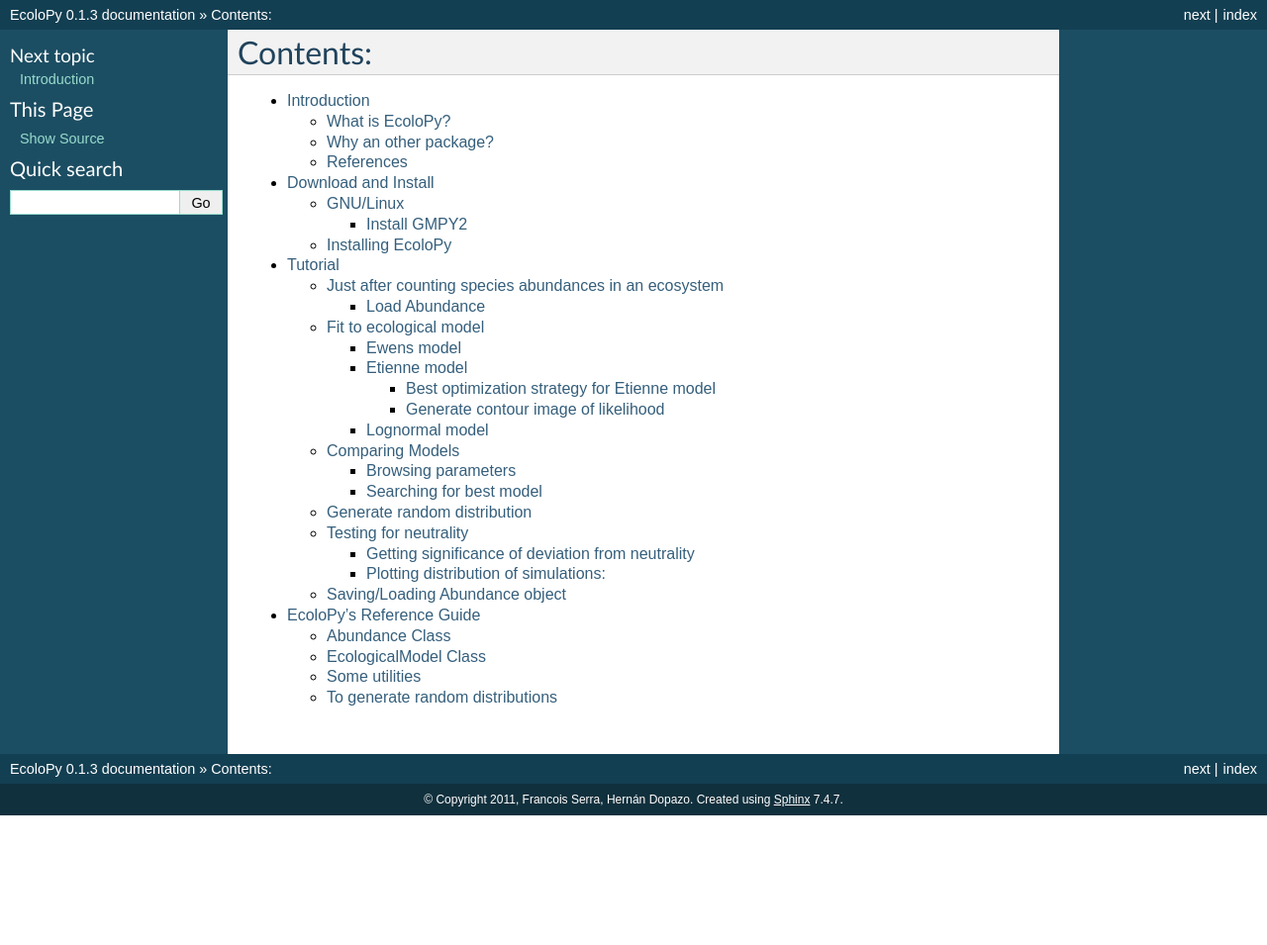
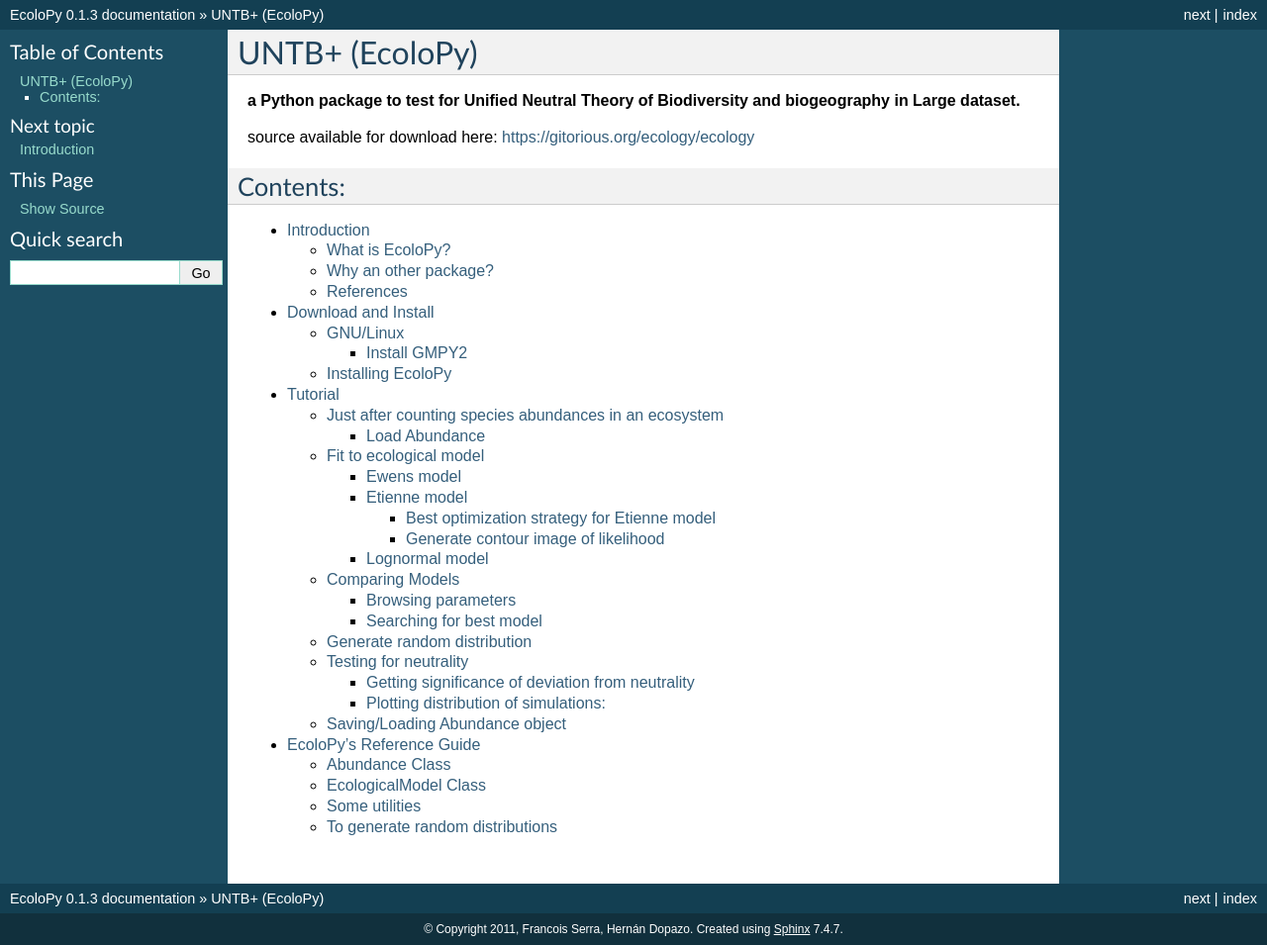
Before and after one commit to fransua/ecolopy, a Sphinx documentation site: the page built from doc/source/index.rst, in a window 1280 px wide. Shown: the whole page at 99% size. Built offline with Sphinx 7.4.7, drawn with Linux system fonts in a browser that asks for light colours; formulas are drawn with MathJax 3; before the commit the page ends 900 px from its top, so only the background shows below that.

Commit message:
mino fix, changed doc

```diff
--- a/doc/source/index.rst
+++ b/doc/source/index.rst
@@ -3,8 +3,16 @@
    You can adapt this file completely to your liking, but it should at least
    contain the root `toctree` directive.
 
+UNTB+ (EcoloPy)
+***************
+
+**a Python package to test for Unified Neutral Theory of Biodiversity and biogeography in Large dataset.**
+
+source available for download here:
+https://gitorious.org/ecology/ecology
+
 Contents:
-**********
+---------
 
 .. toctree::
 
--- a/doc/source/tutorial/load_abundance.rst
+++ b/doc/source/tutorial/load_abundance.rst
@@ -351,14 +351,14 @@
 Then we can conclude that our dataset (BCI) do not deviates significantly from neutrality.
 
 Plotting distribution of simulations:
-====================================
+=====================================
 
 We can also draw the distribution of simulated entropies and visually compare them to the observed value (:num:`Figure #shannon-hist`).
 
 ::
 
   # using previously generated neut_h
-  draw_shanon_distrib(neut_h, abd.shannon)
+  draw_shannon_distrib(neut_h, abd.shannon)
 
 
 .. _shannon-hist:
```
Also changed, not shown: 3 other files.
